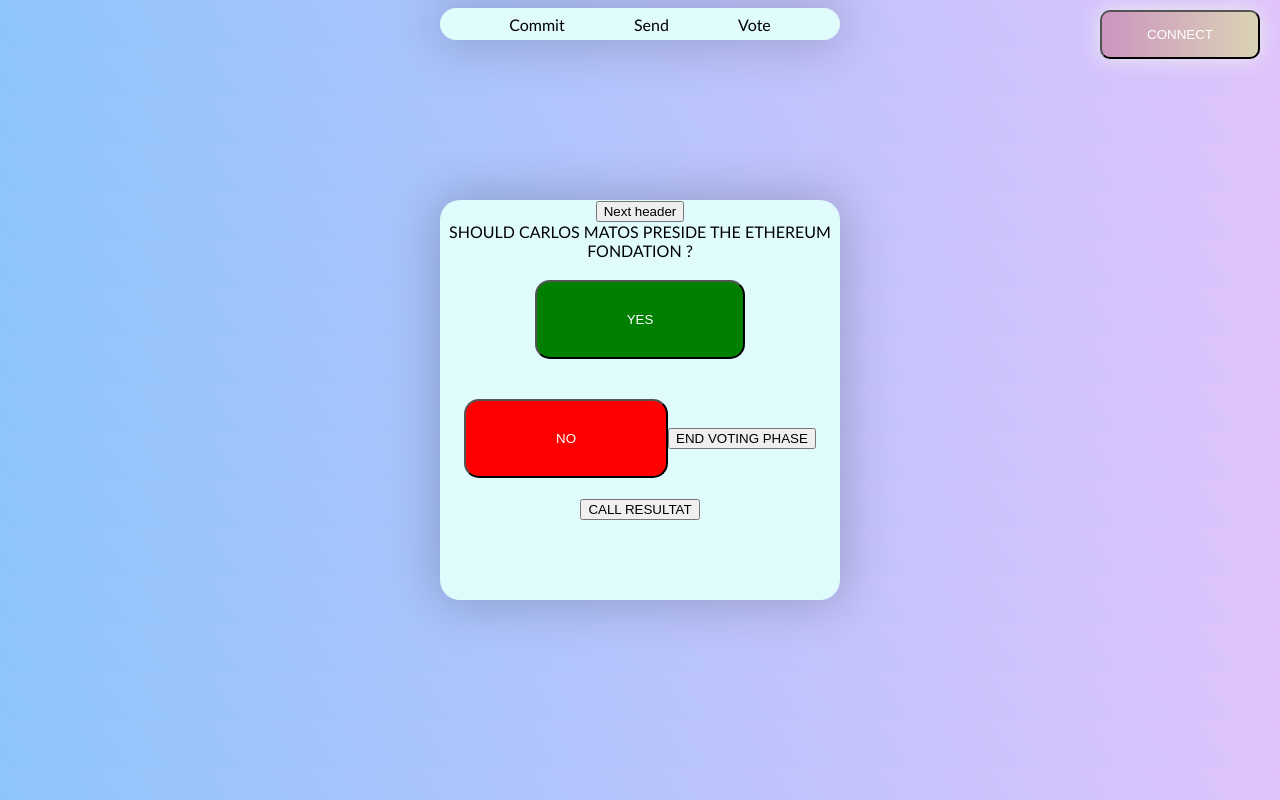
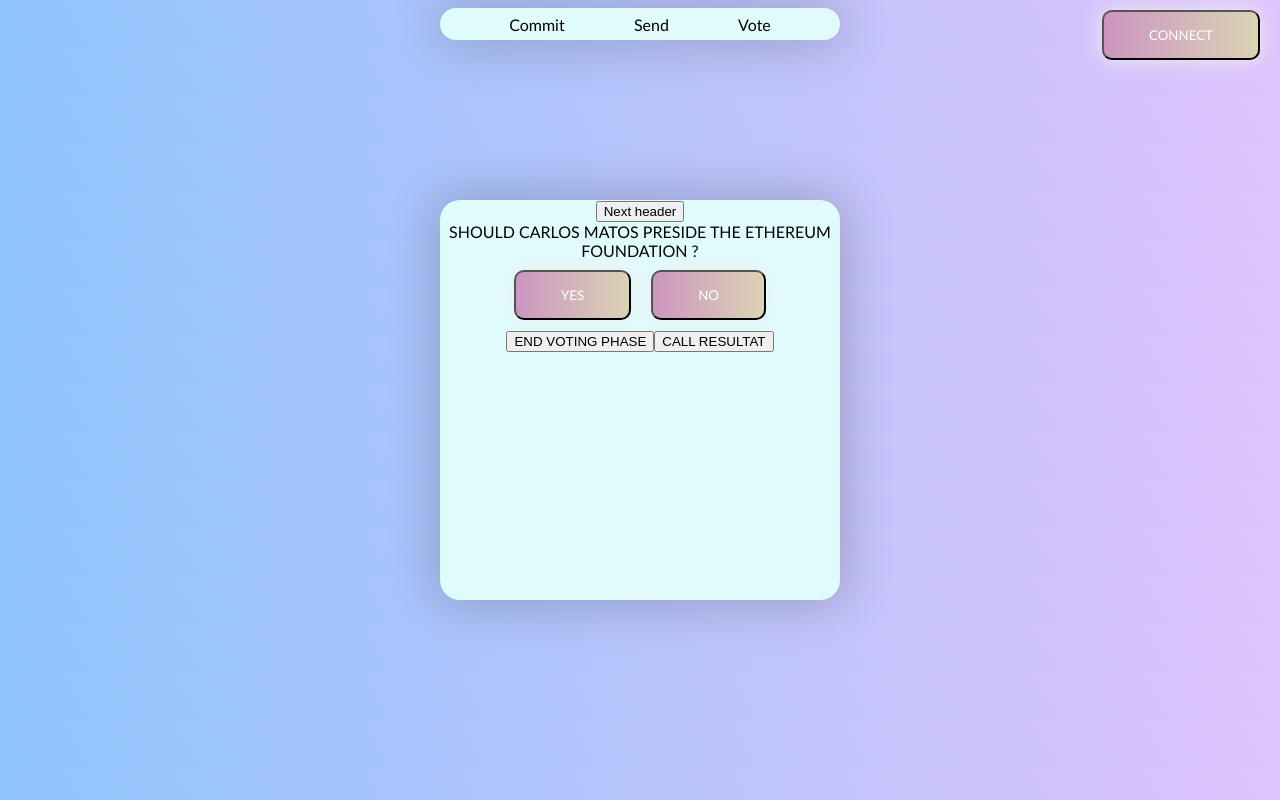
Before and after one commit to kobigurk/stardrop, a React (Create React App) app in the folder myApp/: page / in a window 1280 px wide. Both pictures are taken after a click on the button "Next header". Built offline with nearby package versions, Linux system fonts and the light colour scheme.

Commit message:
redesign buttons

```diff
--- a/myApp/src/CommitInterface.js
+++ b/myApp/src/CommitInterface.js
@@ -22,7 +22,7 @@
       <button className={'btn-grad2'} onClick={() => {
         callGenerateKeys();
         props.setAreKeysGenerated(true);
-      }}>GenerateKeys</button>
+      }}>Generate Keys</button>
     </div>
   )
 
--- a/myApp/src/VoteInterface.js
+++ b/myApp/src/VoteInterface.js
@@ -94,12 +94,8 @@
 function ToggleGroup() {
   const [active, setActive]= useState(types[0]);
   return <div>
-    <ButtonOui onClick={() => callVote('Yes')}>
-      YES
-    </ButtonOui>
-    <ButtonNon onClick={() => callVote('No')}>
-      NO
-    </ButtonNon>
+    <button className={'btn-grad2'} onClick={ () => callVote('Yes')}>YES</button>
+    <button className={'btn-grad2'} onClick={ () => callVote('Yes')}>NO</button>
     <button onClick={callEndVotingPhase}>END VOTING PHASE</button>
     <button onClick={callResultat}>CALL RESULTAT</button>
   </div>
@@ -109,7 +105,7 @@
   return (
     <div className="App">
       <header className="App-header">
-        SHOULD CARLOS MATOS PRESIDE THE ETHEREUM FONDATION ?
+        SHOULD CARLOS MATOS PRESIDE THE ETHEREUM FOUNDATION ?
         <ToggleGroup/>
       </header>
     </div>
--- a/myApp/src/myStyles.css
+++ b/myApp/src/myStyles.css
@@ -41,6 +41,7 @@
   );
 }
 .btn-grad2 {
+  font-family: "Trebuchet MS";
   margin: 10px;
   padding: 15px 45px;
   text-align: center;
@@ -83,6 +84,12 @@
   align-items: center;
 }
 
+.header-text {
+  background: lightsteelblue;
+  border-radius: 20px;
+  width: 20%;
+}
+
 .connect-button {
   background-image: linear-gradient(
     to right,
@@ -92,6 +99,7 @@
   );
 }
 .connect-button {
+  font-family: "Trebuchet MS";
   position: absolute;
   top: 0px;
   right: 10px;
```
